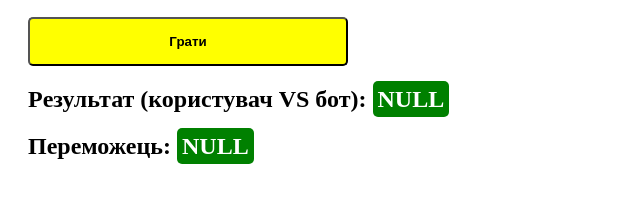
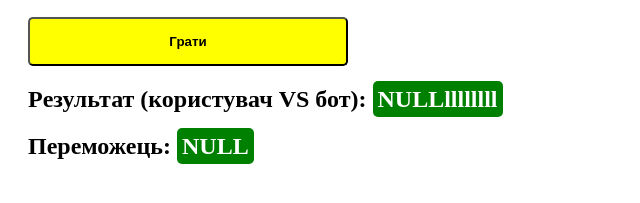
Before and after one commit to Makar90/JS, a plain HTML site: page HW-Lesson3/HomeWork-alexua99/index.html in a window 1280 px wide. Shown: the part 147-350 px from the top of the page, without its empty margins (0-640 px from the left). Drawn offline with Linux system fonts and the light colour scheme.

Commit message:
HW Lesson3

```diff
--- a/HW-Lesson3/HomeWork-alexua99/index.html
+++ b/HW-Lesson3/HomeWork-alexua99/index.html
@@ -57,7 +57,7 @@
     <button>Грати</button>
     <h2>
       Pезультат (користувач VS бот):
-      <span class="out">NULL</span>
+      <span class="out">NULLllllllll</span>
     </h2>
     <h2>
       Переможець:
```
